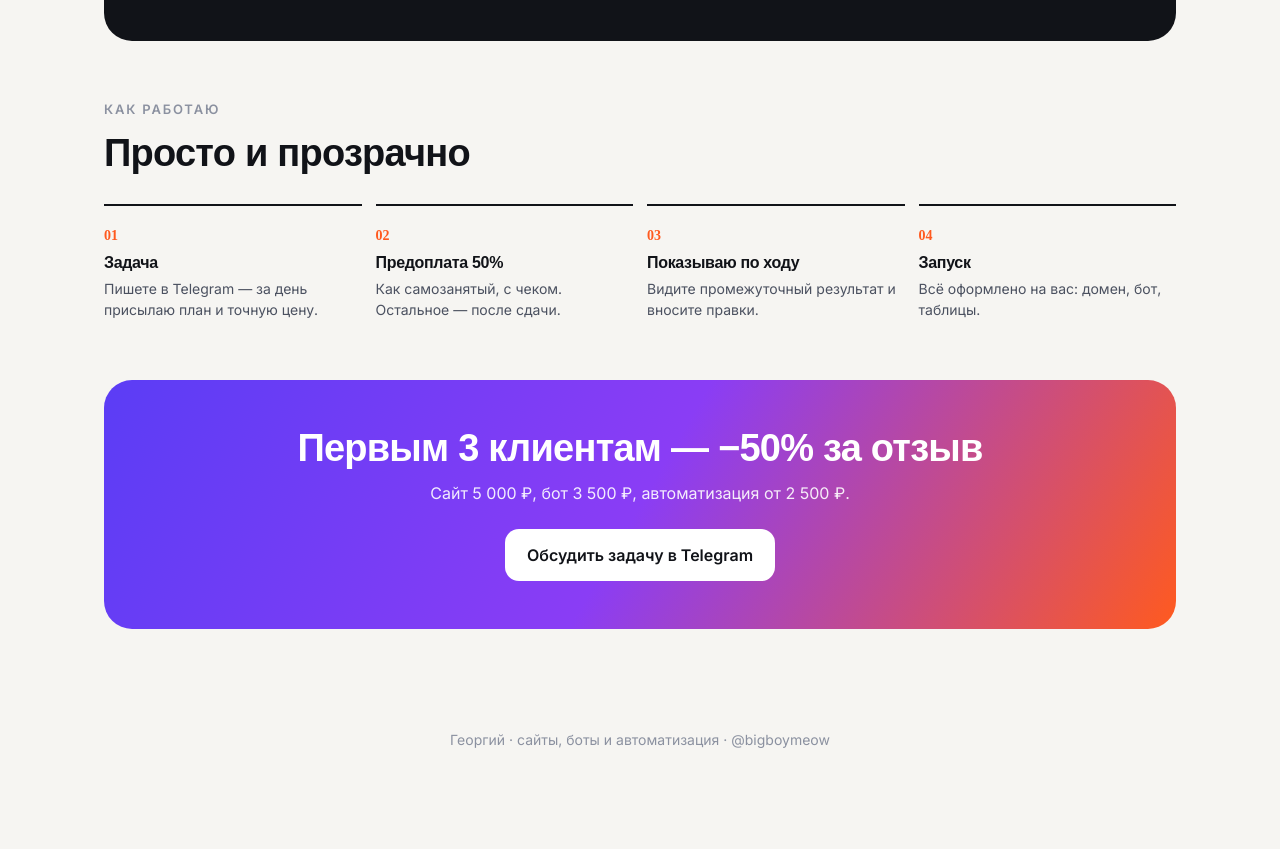
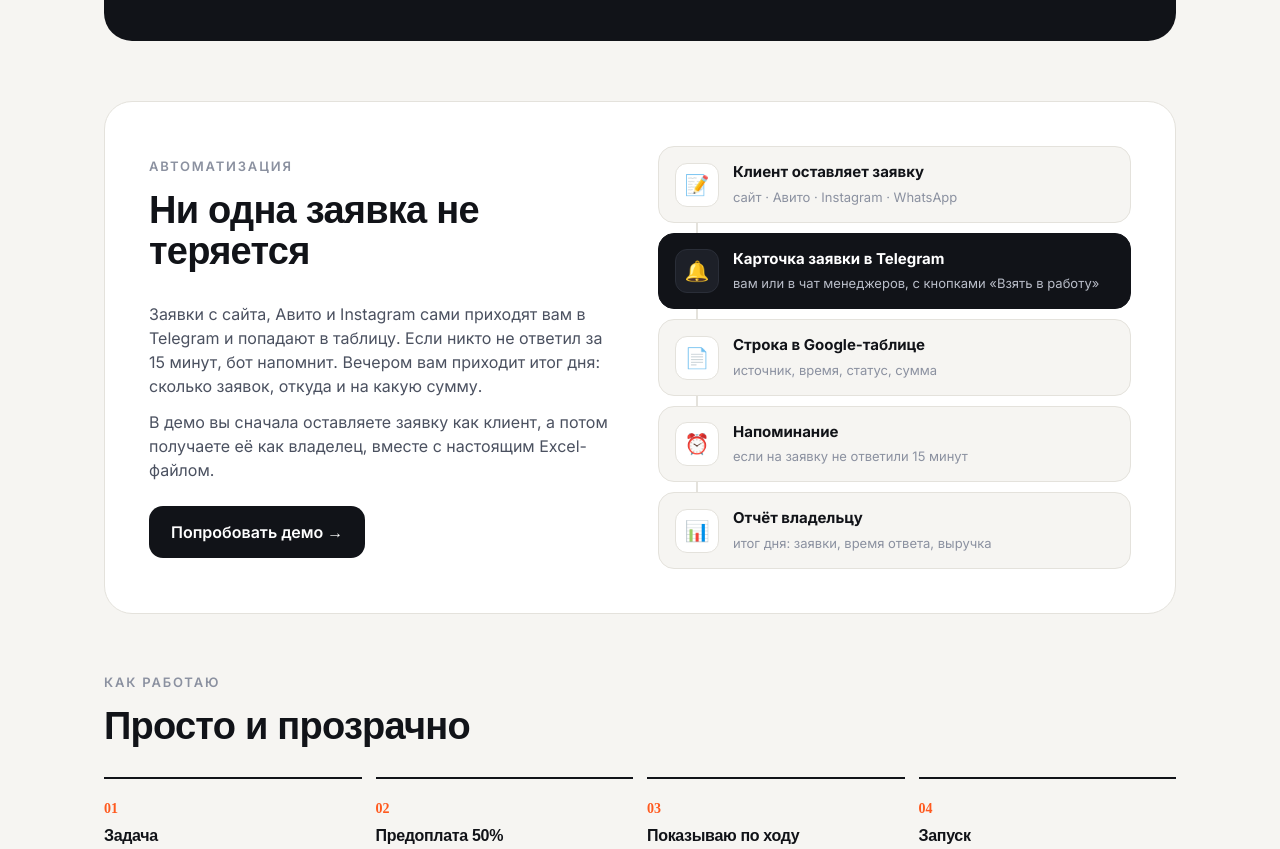
Before and after one commit to gmirzz/gmirzz.github.io, a plain HTML site: page index.html in a window 1280 px wide. Shown: the part 1951-2800 px from the top of the page. Before the commit the page ends 2741 px from the top, so only its background shows below. Drawn offline with Linux system fonts and the light colour scheme; a web font is replaced by a local one.

Commit message:
Обновление портфолио

```diff
--- a/index.html
+++ b/index.html
@@ -53,6 +53,15 @@ section h2{font-size:38px;margin-bottom:30px}
 .bot p{color:#b9bdc8;margin-bottom:24px}
 .bot ul{list-style:none;display:grid;gap:10px}
 .bot li{background:#1d2028;border-radius:14px;padding:13px 16px;color:#e6e8ee}
+.auto{background:#fff;border:1px solid var(--line);border-radius:28px;padding:44px;display:grid;grid-template-columns:1fr 1fr;gap:36px;align-items:center}
+.auto p{color:var(--ink2);margin-bottom:24px}
+.flow{display:grid;gap:10px;counter-reset:f}
+.fl{display:grid;grid-template-columns:44px 1fr;gap:14px;align-items:center;background:var(--bg);border:1px solid var(--line);border-radius:16px;padding:14px 16px;position:relative}
+.fl+.fl:before{content:"";position:absolute;left:37px;top:-11px;width:2px;height:10px;background:var(--line)}
+.fl i{width:44px;height:44px;border-radius:12px;display:grid;place-items:center;font-size:20px;font-style:normal;background:#fff;border:1px solid var(--line)}
+.fl b{display:block;font-size:15px}
+.fl span{color:var(--mute);font-size:13px}
+.fl.hot{background:#111318;border-color:#111318;color:#fff}.fl.hot span{color:#b9bdc8}.fl.hot i{background:#1d2028;border-color:#2a2e38}
 .steps{display:grid;grid-template-columns:repeat(4,1fr);gap:14px}
 .st{border-top:2px solid var(--ink);padding-top:16px}
 .st b{font:800 14px Unbounded;color:var(--b)}
@@ -65,8 +74,8 @@ section h2{font-size:38px;margin-bottom:30px}
 footer{padding:40px 0;color:var(--mute);font-size:14px;text-align:center}
 @media (max-width:860px){
   .hero h1{font-size:36px}
-  .services,.works,.bot,.steps{grid-template-columns:1fr}
-  .bot,.cta{padding:28px 20px}
+  .services,.works,.bot,.steps,.auto{grid-template-columns:1fr}
+  .bot,.cta,.auto{padding:28px 20px}
   section h2{font-size:28px}
   .wrap{padding:0 16px}
   header .btn span{display:none}
@@ -83,7 +92,7 @@ footer{padding:40px 0;color:var(--mute);font-size:14px;text-align:center}
   <div class="services">
     <div class="sv"><div class="ic">🌐</div><h3>Сайт или лендинг</h3><p>Под телефон, с онлайн-записью или калькулятором цены. Домен и хостинг оформлю на вас.</p><b>от 10 000 ₽</b><small>3–5 дней</small></div>
     <div class="sv"><div class="ic">🤖</div><h3>Telegram-бот</h3><p>Запись, заказы, сертификаты, заявки. Напоминания клиентам, уведомления вам.</p><b>от 7 000 ₽</b><small>3–5 дней</small></div>
-    <div class="sv"><div class="ic">⚙️</div><h3>Автоматизация</h3><p>Заявки с сайта, Авито и мессенджеров — в один чат и таблицу. Отчёты каждое утро.</p><b>от 5 000 ₽</b><small>3–7 дней</small></div>
+    <div class="sv"><div class="ic">⚙️</div><h3>Автоматизация</h3><p>Заявки с сайта, Авито и мессенджеров — в один чат и таблицу. Отчёт за день. <a href="#auto" style="color:var(--a);font-weight:600">Демо →</a></p><b>от 5 000 ₽</b><small>3–7 дней</small></div>
   </div>
 </div></div>
 
@@ -99,6 +108,17 @@ footer{padding:40px 0;color:var(--mute);font-size:14px;text-align:center}
 <section style="padding-top:0"><div class="wrap"><div class="bot">
   <div><div class="lbl" style="color:#8b91a0">Telegram-боты</div><h2>Боты, которые можно попробовать прямо сейчас</h2><p>Откройте демо-бота, выберите пример и пройдите его как клиент — запись, сертификат, заказ торта, заявка в сервис.</p><a class="btn" style="background:#fff;color:var(--ink)" href="https://t.me/demopotbot" target="_blank" rel="noopener">Открыть демо-бота →</a></div>
   <ul><li>💅 Запись в салон с выбором мастера</li><li>✂️ Барбершоп: возврат клиентов через 4 недели</li><li>🎁 Продажа подарочных сертификатов</li><li>🔧 Заявки сервиса в рабочий чат</li></ul>
+</div></div></section>
+
+<section id="auto" style="padding-top:0"><div class="wrap"><div class="auto">
+  <div><div class="lbl">Автоматизация</div><h2>Ни одна заявка не теряется</h2><p>Заявки с сайта, Авито и Instagram сами приходят вам в Telegram и попадают в таблицу. Если никто не ответил за 15 минут, бот напомнит. Вечером вам приходит итог дня: сколько заявок, откуда и на какую сумму.</p><p style="margin-top:-12px">В демо вы сначала оставляете заявку как клиент, а потом получаете её как владелец, вместе с настоящим Excel-файлом.</p><a class="btn btn-dark" href="https://t.me/demopotbot?start=auto" target="_blank" rel="noopener">Попробовать демо →</a></div>
+  <div class="flow">
+    <div class="fl"><i>📝</i><div><b>Клиент оставляет заявку</b><span>сайт · Авито · Instagram · WhatsApp</span></div></div>
+    <div class="fl hot"><i>🔔</i><div><b>Карточка заявки в Telegram</b><span>вам или в чат менеджеров, с кнопками «Взять в работу»</span></div></div>
+    <div class="fl"><i>📄</i><div><b>Строка в Google-таблице</b><span>источник, время, статус, сумма</span></div></div>
+    <div class="fl"><i>⏰</i><div><b>Напоминание</b><span>если на заявку не ответили 15 минут</span></div></div>
+    <div class="fl"><i>📊</i><div><b>Отчёт владельцу</b><span>итог дня: заявки, время ответа, выручка</span></div></div>
+  </div>
 </div></div></section>
 
 <section style="padding-top:0"><div class="wrap">
```
